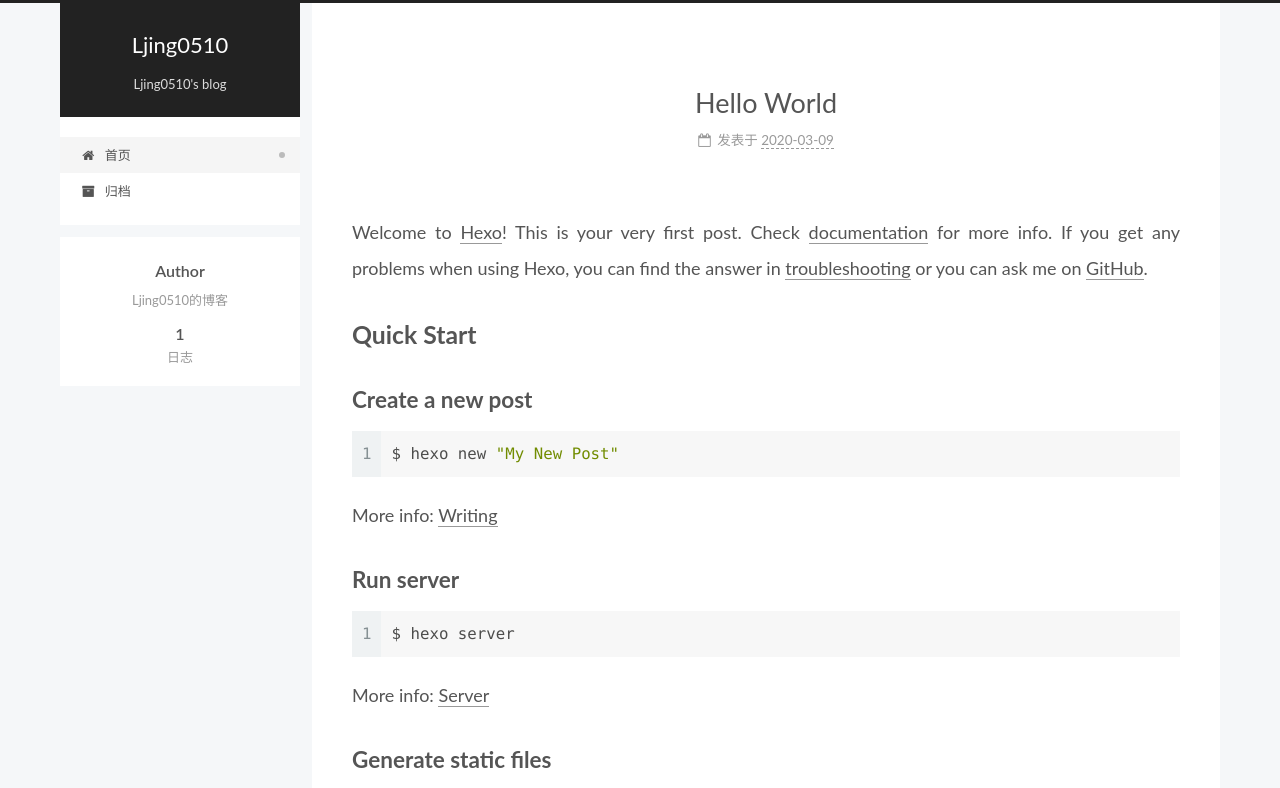
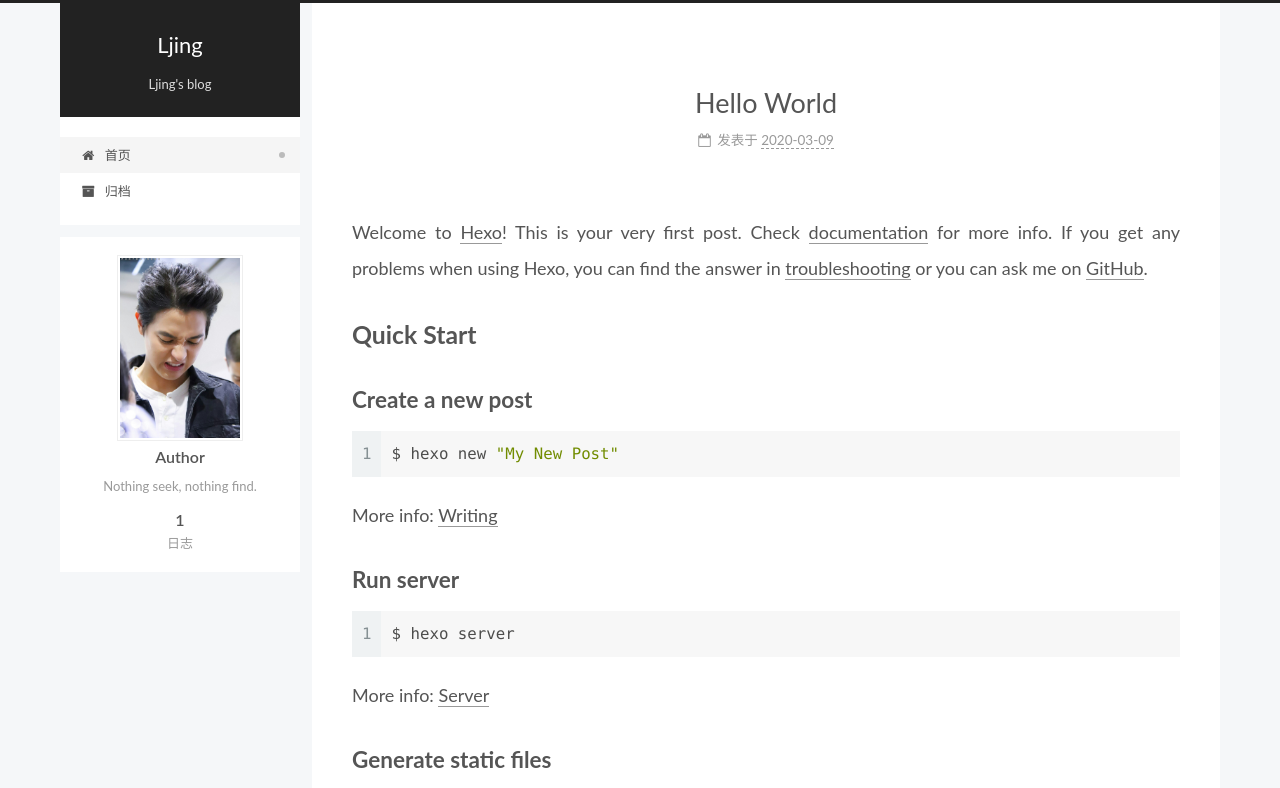
Before and after one commit to Ljing0510/Ljing.github.io, a plain HTML site: page index.html in a window 1280 px wide. Shown: the top 788 px of the page. Drawn offline with Linux system fonts and the light colour scheme.

Commit message:
Site updated: 2020-03-09 20:18:52

```diff
--- a/css/main.css
+++ b/css/main.css
@@ -1162,7 +1162,7 @@ pre .javascript .function {
 }
 .links-of-author a::before,
 .links-of-author span.exturl::before {
-  background: #d66ed5;
+  background: #ff1737;
   border-radius: 50%;
   content: ' ';
   display: inline-block;
--- a/index.html
+++ b/index.html
@@ -20,14 +20,14 @@
     var CONFIG = {"hostname":"ljing0510.github.io","root":"/","scheme":"Pisces","version":"7.7.2","exturl":false,"sidebar":{"position":"left","display":"post","padding":18,"offset":12,"onmobile":false},"copycode":{"enable":false,"show_result":false,"style":null},"back2top":{"enable":true,"sidebar":false,"scrollpercent":false},"bookmark":{"enable":false,"color":"#222","save":"auto"},"fancybox":false,"mediumzoom":false,"lazyload":false,"pangu":false,"comments":{"style":"tabs","active":null,"storage":true,"lazyload":false,"nav":null},"algolia":{"hits":{"per_page":10},"labels":{"input_placeholder":"Search for Posts","hits_empty":"We didn't find any results for the search: ${query}","hits_stats":"${hits} results found in ${time} ms"}},"localsearch":{"enable":false,"trigger":"auto","top_n_per_article":1,"unescape":false,"preload":false},"motion":{"enable":true,"async":false,"transition":{"post_block":"fadeIn","post_header":"slideDownIn","post_body":"slideDownIn","coll_header":"slideLeftIn","sidebar":"slideUpIn"}}};
   </script>
 
-  <meta name="description" content="Ljing0510的博客">
+  <meta name="description" content="Nothing seek, nothing find.">
 <meta property="og:type" content="website">
-<meta property="og:title" content="Ljing0510">
+<meta property="og:title" content="Ljing">
 <meta property="og:url" content="https://ljing0510.github.io/index.html">
-<meta property="og:site_name" content="Ljing0510">
-<meta property="og:description" content="Ljing0510的博客">
+<meta property="og:site_name" content="Ljing">
+<meta property="og:description" content="Nothing seek, nothing find.">
 <meta property="og:locale" content="zh_CN">
-<meta property="article:author" content="Ljing0510">
+<meta property="article:author" content="Ljing">
 <meta name="twitter:card" content="summary">
 
 <link rel="canonical" href="https://ljing0510.github.io/">
@@ -42,7 +42,7 @@
   };
 </script>
 
-  <title>Ljing0510</title>
+  <title>Ljing</title>
 
 
 
@@ -94,11 +94,11 @@
     <div>
       <a href="/" class="brand" rel="start">
         <span class="logo-line-before"><i></i></span>
-        <span class="site-title">Ljing0510</span>
+        <span class="site-title">Ljing</span>
         <span class="logo-line-after"><i></i></span>
       </a>
     </div>
-        <p class="site-subtitle">Ljing0510's blog</p>
+        <p class="site-subtitle">Ljing's blog</p>
   </div>
 
   <div class="site-nav-right">
@@ -150,13 +150,13 @@
     <link itemprop="mainEntityOfPage" href="https://ljing0510.github.io/2020/03/09/hello-world/">
 
     <span hidden itemprop="author" itemscope itemtype="http://schema.org/Person">
-      <meta itemprop="image" content="/images/avatar.gif">
+      <meta itemprop="image" content="/images/avatar1.png">
       <meta itemprop="name" content="Author">
-      <meta itemprop="description" content="Ljing0510的博客">
+      <meta itemprop="description" content="Nothing seek, nothing find.">
     </span>
 
     <span hidden itemprop="publisher" itemscope itemtype="http://schema.org/Organization">
-      <meta itemprop="name" content="Ljing0510">
+      <meta itemprop="name" content="Ljing">
     </span>
       <header class="post-header">
         <h1 class="post-title" itemprop="name headline">
@@ -272,8 +272,10 @@
 
       <div class="site-overview-wrap sidebar-panel">
         <div class="site-author motion-element" itemprop="author" itemscope itemtype="http://schema.org/Person">
+    <img class="site-author-image" itemprop="image" alt="Author"
+      src="/images/avatar1.png">
   <p class="site-author-name" itemprop="name">Author</p>
-  <div class="site-description" itemprop="description">Ljing0510的博客</div>
+  <div class="site-description" itemprop="description">Nothing seek, nothing find.</div>
 </div>
 <div class="site-state-wrap motion-element">
   <nav class="site-state">
```
Also changed, not shown: 2020/03/09/hello-world/index.html (+11 -9 lines), about/index.html (+10 -8 lines), archives/2020/03/index.html (+11 -9 lines), archives/2020/index.html (+11 -9 lines), archives/index.html (+11 -9 lines), categories/index.html (+10 -8 lines), contact/index.html (+10 -8 lines), friends/index.html (+10 -8 lines), tags/index.html (+10 -8 lines), images/avatar1.png (added).
